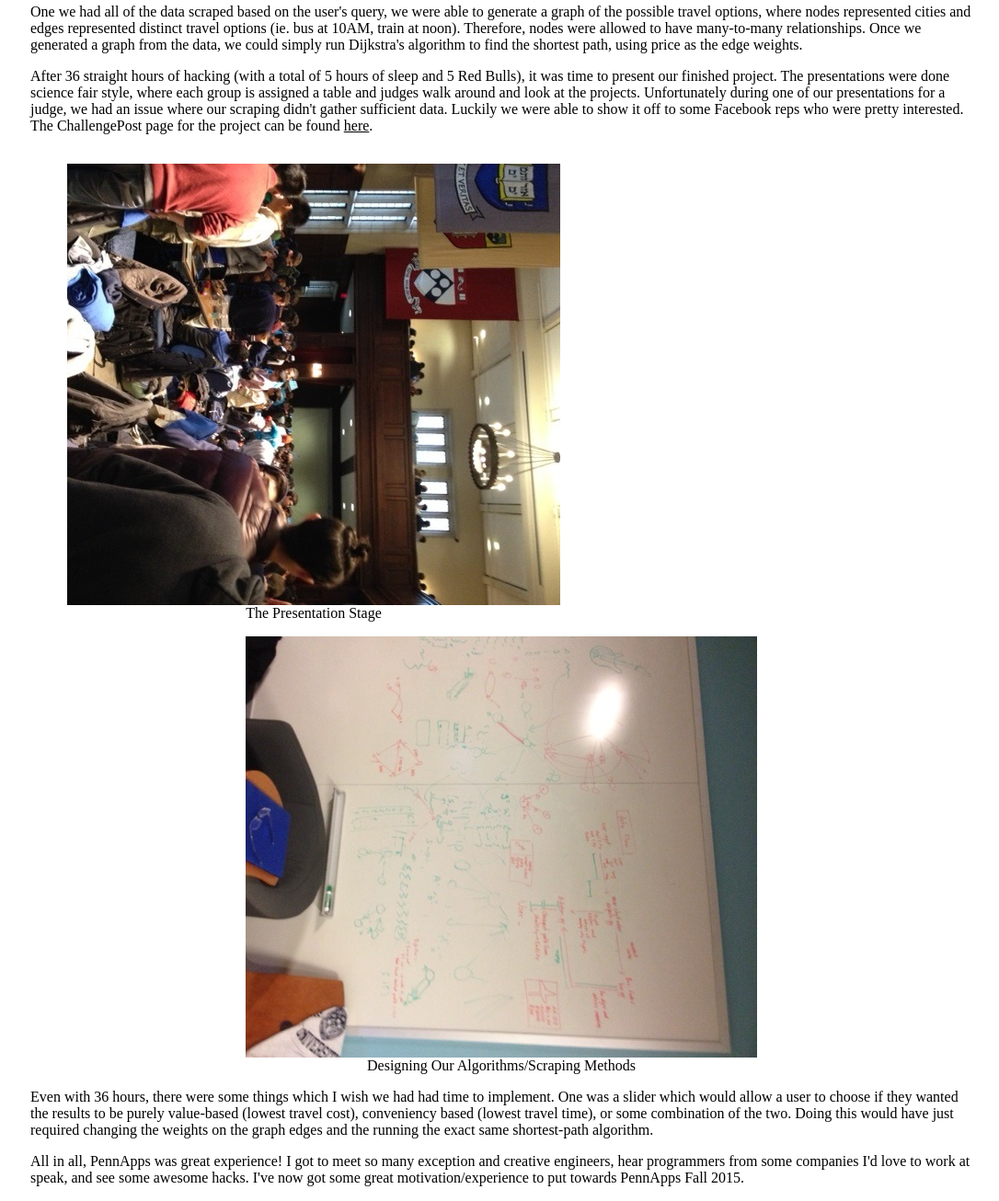
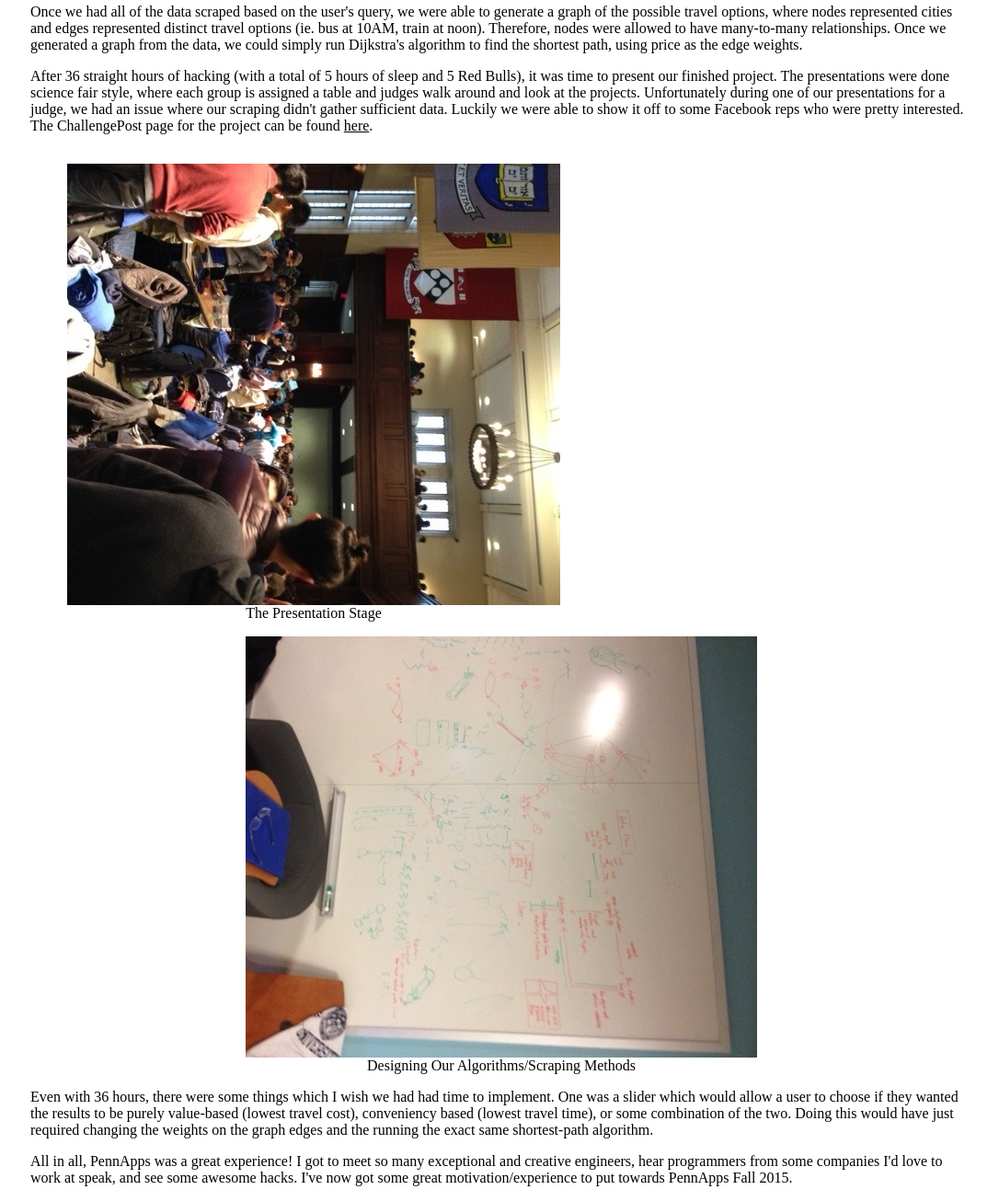
Before and after one commit to edschembor/edschembor.github.io, a plain HTML site: page blog/pennapps_spring_2015.html in a window 1280 px wide. Shown: the part 1992-3298 px from the top of the page at 92% size, without its empty margins (95-1181 px from the left). Drawn offline with Linux system fonts and the light colour scheme.

Commit message:
Update pennapps_spring_2015.html

```diff
--- a/blog/pennapps_spring_2015.html
+++ b/blog/pennapps_spring_2015.html
@@ -39,9 +39,9 @@
 
 <p> My group found a nice spot in a relatively hidden area with a bunch of whiteboards. We were joined by a few other groups and the secluded nature of our spot led to some nice inter-group chatting and collaboration. </p>
 
-<p> After some further discussion, my group's project was decided on: a search engine which would allow users to find the cheapest possible route between any two locations in North America and Western Europe. Our first task was to scrape the data for airplane/train/bus schedules. For North American buses, I was able to firgure out the url pattern of busbud.com, scrape the necessary data from the page's source with the urllib2 python library, and return it all as a nicely formatted JSON file. Another member of my group then used a similar method to scrape data for European train/buses, but with REST calls. We then used Kayak's API to get intercontinental flight data.</p>
+<p> After some further discussion, my group's project was decided on: a search engine which would allow users to find the cheapest possible route between any two locations in North America and Western Europe. Our first task was to scrape the data for airplane/train/bus schedules. For North American buses, I was able to figure out the url pattern of busbud.com, scrape the necessary data from the page's source with the urllib2 python library, and return it all as a nicely formatted JSON file. Another member of my group then used a similar method to scrape data for European train/buses, but with REST calls. We then used Kayak's API to get intercontinental flight data.</p>
 
-<p> One we had all of the data scraped based on the user's query, we were able to generate a graph of the possible travel options, where nodes represented cities and edges represented distinct travel options (ie. bus at 10AM, train at noon). Therefore, nodes were allowed to have many-to-many relationships. Once we generated a graph from the data, we could simply run Dijkstra's algorithm to find the shortest path, using price as the edge weights. </p>
+<p> Once we had all of the data scraped based on the user's query, we were able to generate a graph of the possible travel options, where nodes represented cities and edges represented distinct travel options (ie. bus at 10AM, train at noon). Therefore, nodes were allowed to have many-to-many relationships. Once we generated a graph from the data, we could simply run Dijkstra's algorithm to find the shortest path, using price as the edge weights. </p>
 
 <p> After 36 straight hours of hacking (with a total of 5 hours of sleep and 5 Red Bulls), it was time to present our finished project. The presentations were done science fair style, where each group is assigned a table and judges walk around and look at the projects. Unfortunately during one of our presentations for a judge, we had an issue where our scraping didn't gather sufficient data. Luckily we were able to show it off to some Facebook reps who were pretty interested. The ChallengePost page for the project can be found <a href="http://challengepost.com/software/fliptrip">here</a>.</p>
 
@@ -57,7 +57,7 @@
 
 <p> Even with 36 hours, there were some things which I wish we had had time to implement. One was a slider which would allow a user to choose if they wanted the results to be purely value-based (lowest travel cost), conveniency based (lowest travel time), or some combination of the two. Doing this would have just required changing the weights on the graph edges and the running the exact same shortest-path algorithm.</p>
 
-<p> All in all, PennApps was great experience! I got to meet so many exception and creative engineers, hear programmers from some companies I'd love to work at speak, and see some awesome hacks. I've now got some great motivation/experience to put towards PennApps Fall 2015.</p>
+<p> All in all, PennApps was a great experience! I got to meet so many exceptional and creative engineers, hear programmers from some companies I'd love to work at speak, and see some awesome hacks. I've now got some great motivation/experience to put towards PennApps Fall 2015.</p>
 
 
 </body>
```
